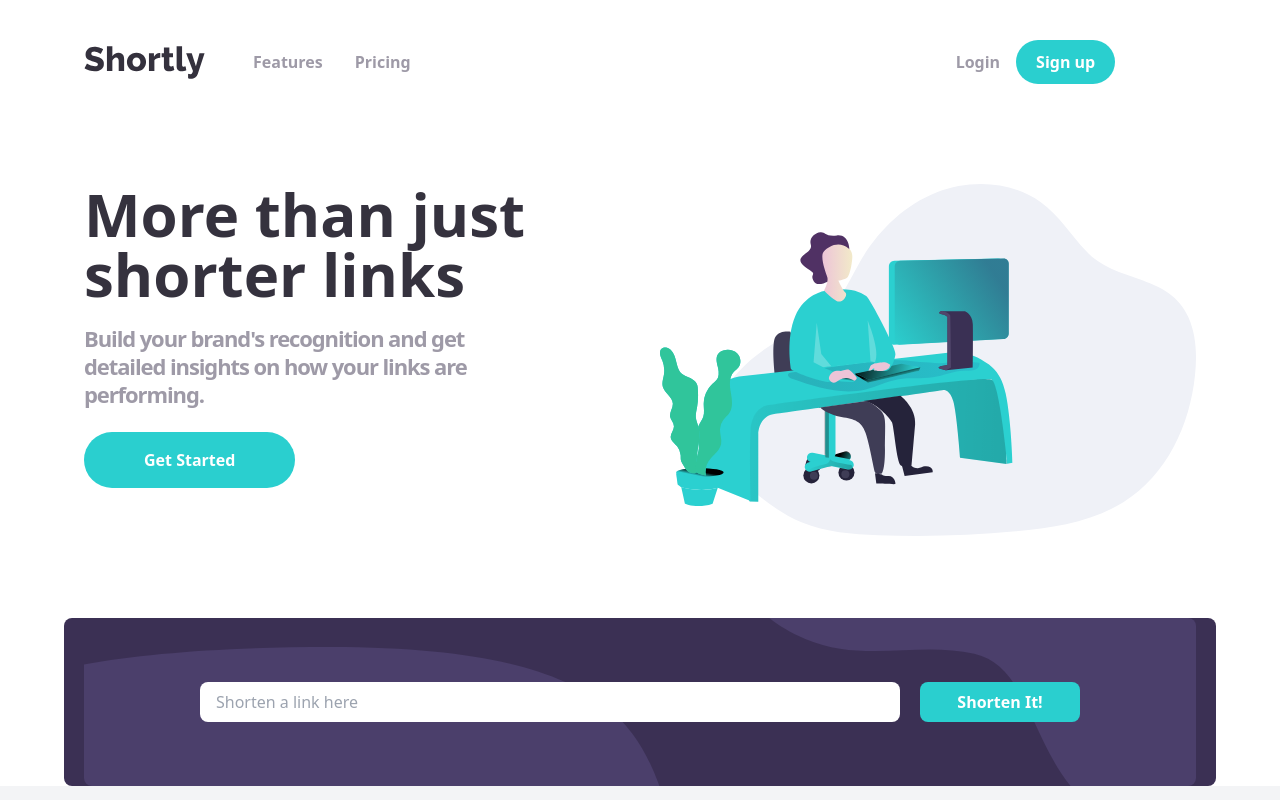
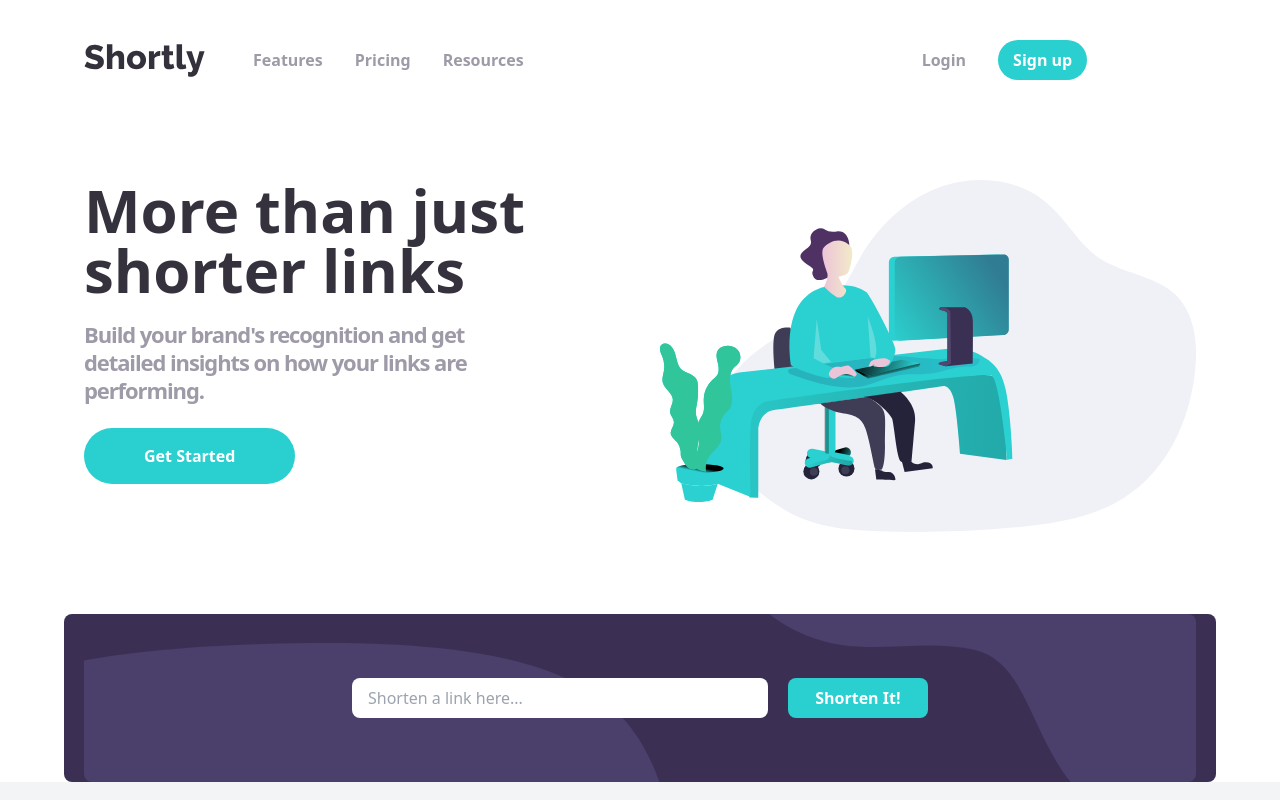
Before and after one commit to Stephy-Crown/URL-Shortener-API, a website: page index.html in a window 1280 px wide. Shown: the top 800 px of the page. Drawn offline with nearby package versions, Linux system fonts and the light colour scheme; files whose address does not match are found by name.

Commit message:
changes on the responsivenes for different screens

```diff
--- a/index.html
+++ b/index.html
@@ -42,7 +42,7 @@
   <body>
     <header class="pt-[40px] pb-[20px] max-width">
       <nav>
-        <div class="flex justify-between items-center">
+        <div class="flex justify-between md:justify-items-start items-center">
           <!-- LOGO AND -->
           <div class="md:flex md:items-center">
             <svg xmlns="http://www.w3.org/2000/svg" width="121" height="33">
@@ -57,25 +57,27 @@
               class="md:items-center rounded-lg hidden md:static absolute md:flex z-[1] md:z-auto md:bg-white bg-darkViolet left-5 right-5 md:w-auto md:text-start text-center md:py-0 py-[50px] my-6 md:my-0 md:mt-0 md:pt-0 md:opacity-100 top-[100px] md:top-0 md:transition-none transition-all ease-in duration-500 text-white md:text-GrayishViolet"
             >
               <li
-                class="md:py-[0.2rem] pb-[30px] md:pl-[3rem] md:pr-[1rem] font-bold"
+                class="hover:text-black md:py-[0.2rem] pb-[30px] md:pl-[3rem] md:pr-[1rem] font-bold"
               >
                 <a href="#">Features</a>
               </li>
-              <li class="md:py-[0.2rem] md:px-[1rem] pb-[30px] font-bold">
+              <li
+                class="md:py-[0.2rem] md:px-[1rem] pb-[30px] font-bold hover:text-black"
+              >
                 <a href="#">Pricing</a>
               </li>
               <li
-                class="md:py-[0.2rem] md:px-[1rem] text-white pb-[30px] font-bold"
+                class="md:py-[0.2rem] md:px-[1rem] pb-[30px] font-bold hover:text-black"
               >
                 <a href="#">Resources</a>
               </li>
 
               <!-- LOGIN -->
               <ul
-                class="md:flex md:items-center lg:ml-[400px] xl:[400px] md:ml-[380px] md:text-GrayishViolet text-white"
+                class="md:inline-flex md:items-center lg:ml-[350px] xl:[400px] md:ml-[130px] md:text-GrayishViolet text-white"
               >
                 <li
-                  class="md:py-[0.2rem] md:px-[1rem] pb-[30px] font-bold cursor-pointer"
+                  class="md:py-[0.2rem] md:px-[2rem] pb-[30px] font-bold cursor-pointer hover:text-black"
                 >
                   <a href="#">Login</a>
                 </li>
@@ -83,7 +85,7 @@
                   class="bg-Cyan rounded-full cursor-pointer hover:bg-cyan-200"
                 >
                   <li
-                    class="md:py-[10px] py-[10px] px-[20px] text-white font-bold"
+                    class="md:py-[8px] py-[10px] px-[20px] md:px-[15px] text-white font-bold"
                   >
                     <a href="#">Sign up</a>
                   </li>
@@ -209,20 +211,20 @@
         </div> -->
 
           <form
-            class="absolute left-[5px] top-[5px] translate-x-[40px] translate-y-[40px] md:left-[50%] md:top-[50%] md:translate-x-[-50%] md:translate-y-[-50%]"
+            class="absolute left-[5px] top-[5px] translate-x-[40px] translate-y-[40px] md:left-[50%] right-[20%] md:right-0 md:top-[50%] md:translate-x-[-50%] md:translate-y-[-50%]"
           >
-            <div class="md:flex-row flex-col flex items-center">
+            <div class="md:flex-row flex-col flex items-center md:items-center">
               <input
                 type="url"
                 name=""
                 id=""
-                placeholder="Shorten a link here"
-                class="w-full md:w-[700px] mb-2 px-[50px] md:px-4 md:mb-0 py-2 rounded-lg"
+                placeholder="Shorten a link here..."
+                class="w-full lg:w-[1400px] md:w-[1500px] mb-2 px-[30px] md:px-4 md:mb-0 py-2 rounded-lg"
               />
 
               <button
                 type="submit"
-                class="bg-Cyan rounded-lg w-full py-2 text-white font-bold md:ml-5 md:w-40"
+                class="bg-Cyan rounded-lg w-full py-2 text-white font-bold md:ml-5 ml-0 md:w-[500px]"
               >
                 Shorten It!
               </button>
@@ -247,16 +249,18 @@
           </div>
 
           <div
-            class="relative grid grid-col-1 gap-5 md:grid-cols-2 lg:grid-cols-3 mt-[40px]"
+            class="relative grid grid-col-1 gap-5 md:grid-cols-3 lg:grid-cols-3 mt-[40px]"
           >
-            <div class="absolute bg-Cyan h-2 w-full top-[50%]"></div>
+            <div
+              class="absolute md:absolute bg-Cyan h-2 w-full top-[50%]"
+            ></div>
             <article
               class="bg-white rounded relative p-5 text-center md:text-start mb-8"
             >
               <img
                 src="images/icon-brand-recognition.svg"
                 alt="brand"
-                class="p-5 bg-darkViolet rounded-full -mt-16 mx-auto md:mx-0"
+                class="p-5 bg-darkViolet rounded-full md:-mt-16 lg:-mt-16 mx-auto md:mx-0"
               />
               <!-- py-[20px] px-[20px] rounded-full bg-darkViolet  -mt-[20px] -->
               <h1
```
Also changed, not shown: dist/output.css.
